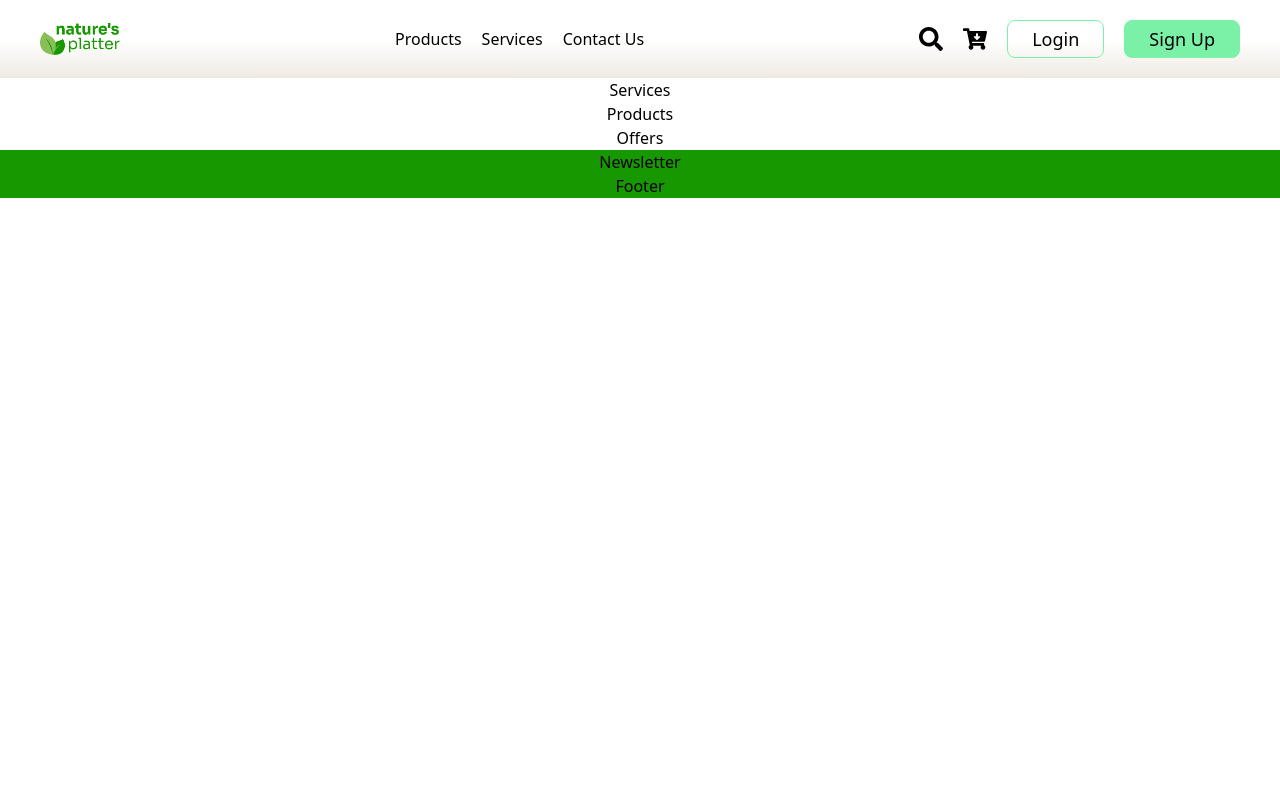
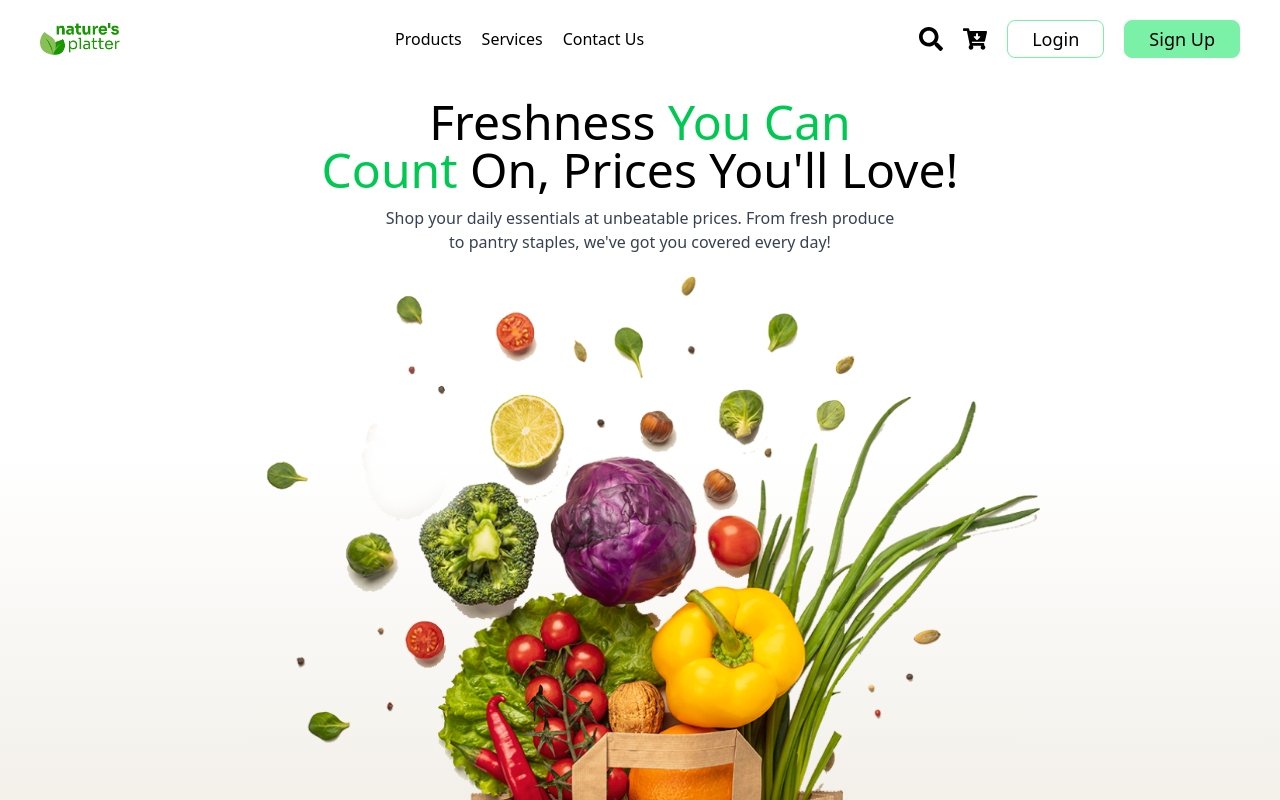
Before and after one commit to mrirakib04/landing-page-8, a React (Vite) app: page / in a window 1280 px wide. Shown: the top 800 px of the page. Built offline with nearby package versions, Linux system fonts and the light colour scheme.

Commit message:
header added

```diff
--- a/src/components/Header.jsx
+++ b/src/components/Header.jsx
@@ -1,6 +1,7 @@
 import { useState } from "react";
 import logo from "./../assets/img/logo-header.png";
 import { FaCartArrowDown, FaList, FaSearch } from "react-icons/fa";
+import grocery from "./../assets/img/hero-vegetables.png";
 
 const Header = () => {
   const [showNav, setShowNav] = useState(false);
@@ -76,6 +77,23 @@ const Header = () => {
           </ul>
         )}
       </nav>
+      <div className="w-full flex flex-col gap-3 items-center md:px-10 px-5 pt-5">
+        <h1 className="lg:text-5xl md:text-4xl sm:text-3xl text-2xl font-medium text-center max-w-2xl">
+          Freshness
+          <span className="text-green-500"> You Can</span> <br />
+          <span className="text-green-500"> Count </span>
+          On, Prices You&apos;ll Love!
+        </h1>
+        <p className="text-gray-700 max-w-lg text-center">
+          Shop your daily essentials at unbeatable prices. From fresh produce to
+          pantry staples, we&apos;ve got you covered every day!
+        </p>
+        <img
+          className="lg:w-8/12 md:w-9/12 w-10/12"
+          src={grocery}
+          alt="grocery"
+        />
+      </div>
     </div>
   );
 };
```
